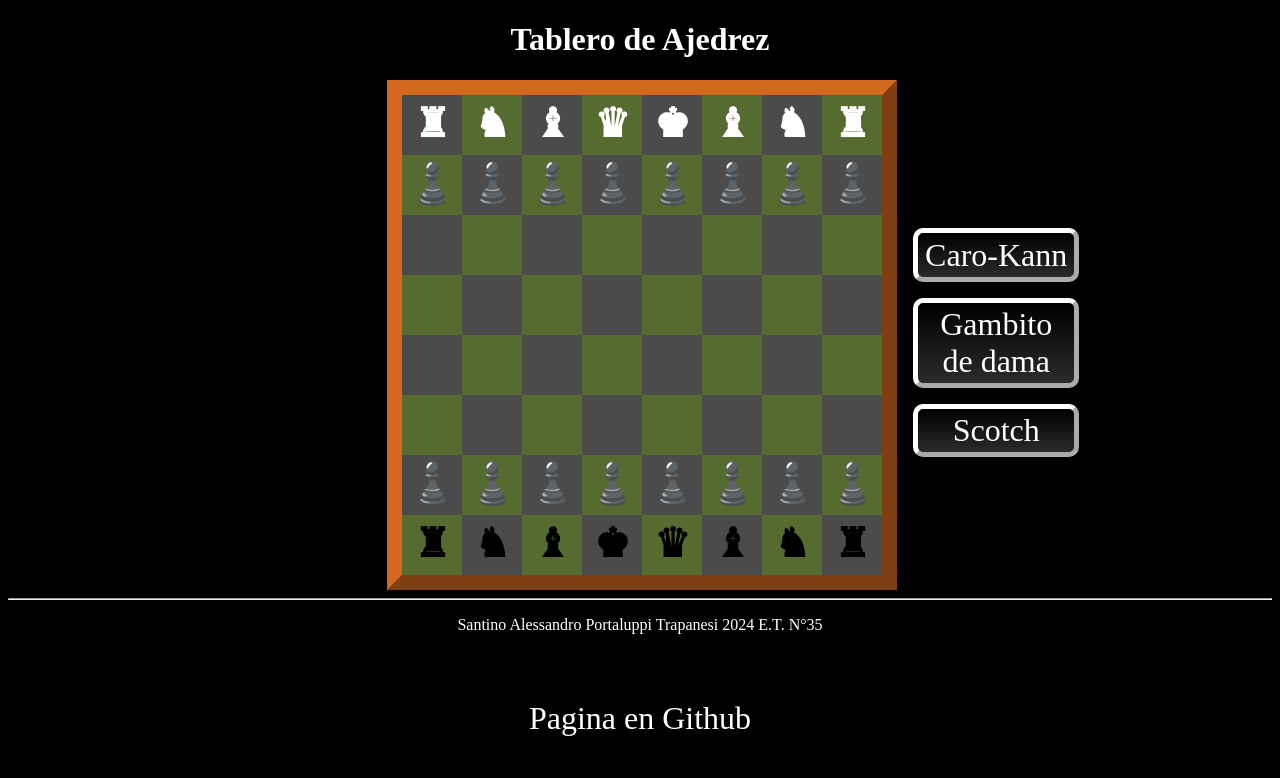
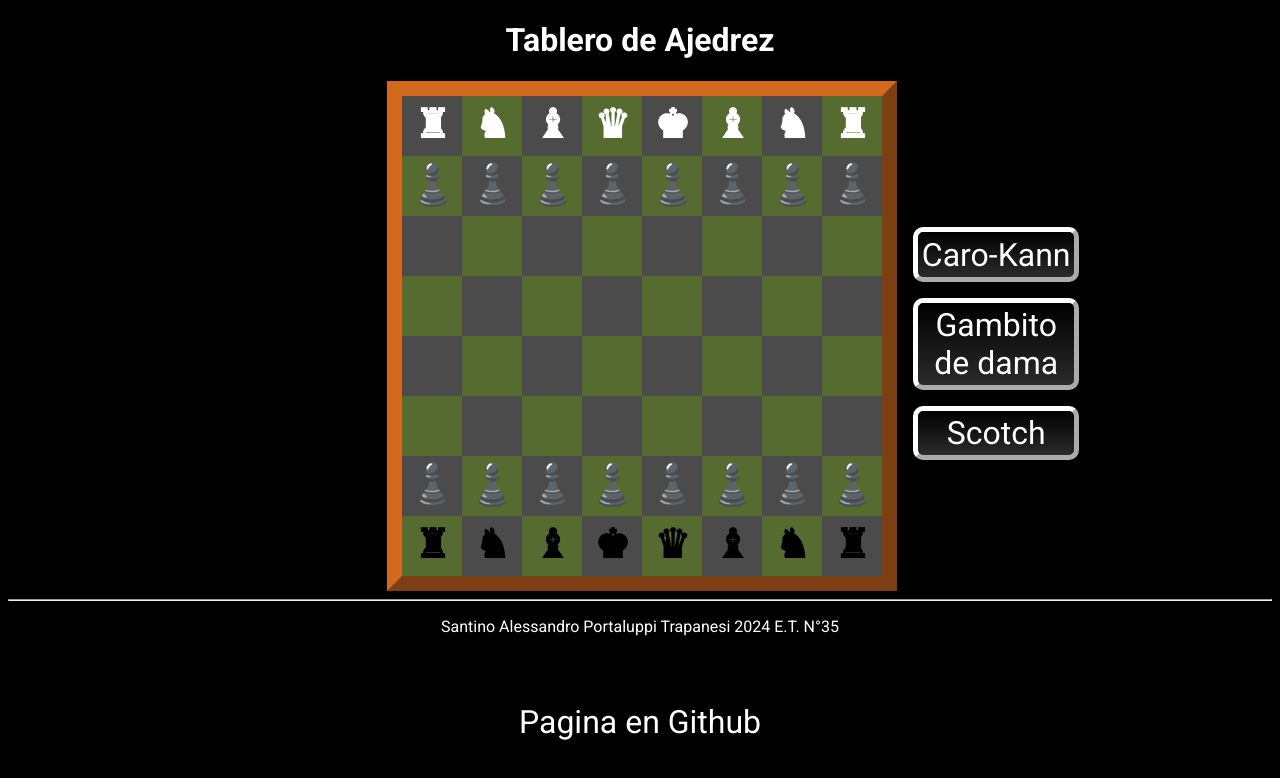
Before and after one commit to Santinop145/chess, a plain HTML site: page index.html in a window 1280 px wide. Drawn offline with Linux system fonts and the light colour scheme; a web font is replaced by a local one.

Commit message:
Actualiza css para utilizar las nuevas fonts de Roboto

```diff
--- a/css/style.css
+++ b/css/style.css
@@ -4,6 +4,9 @@ h1{
 }
 body{
     background-color: black;
+    font-family: "Roboto", sans-serif;
+    font-weight: 400;
+    font-style: normal;
 }
 .GUI{
     display: flex;
```
